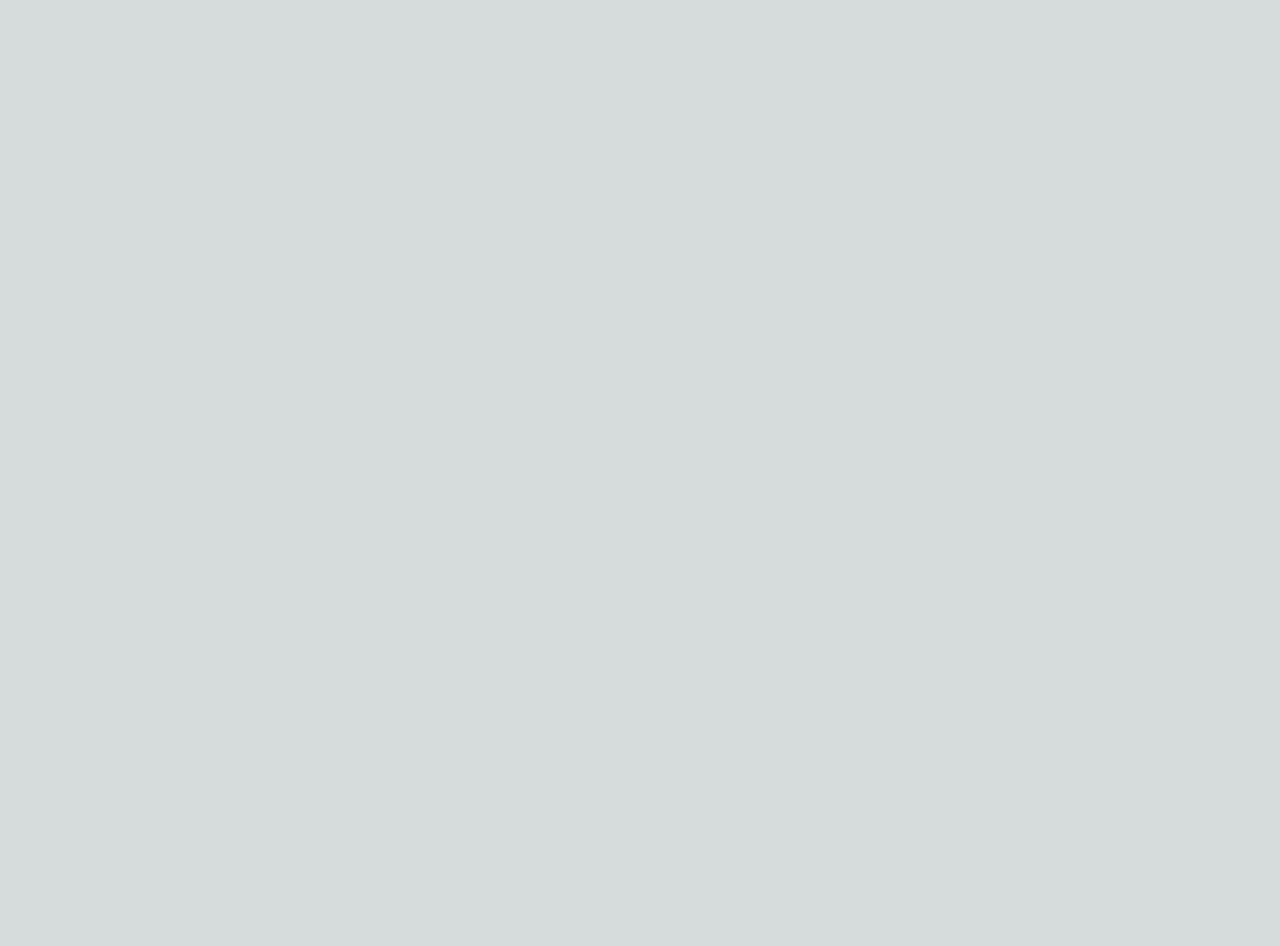
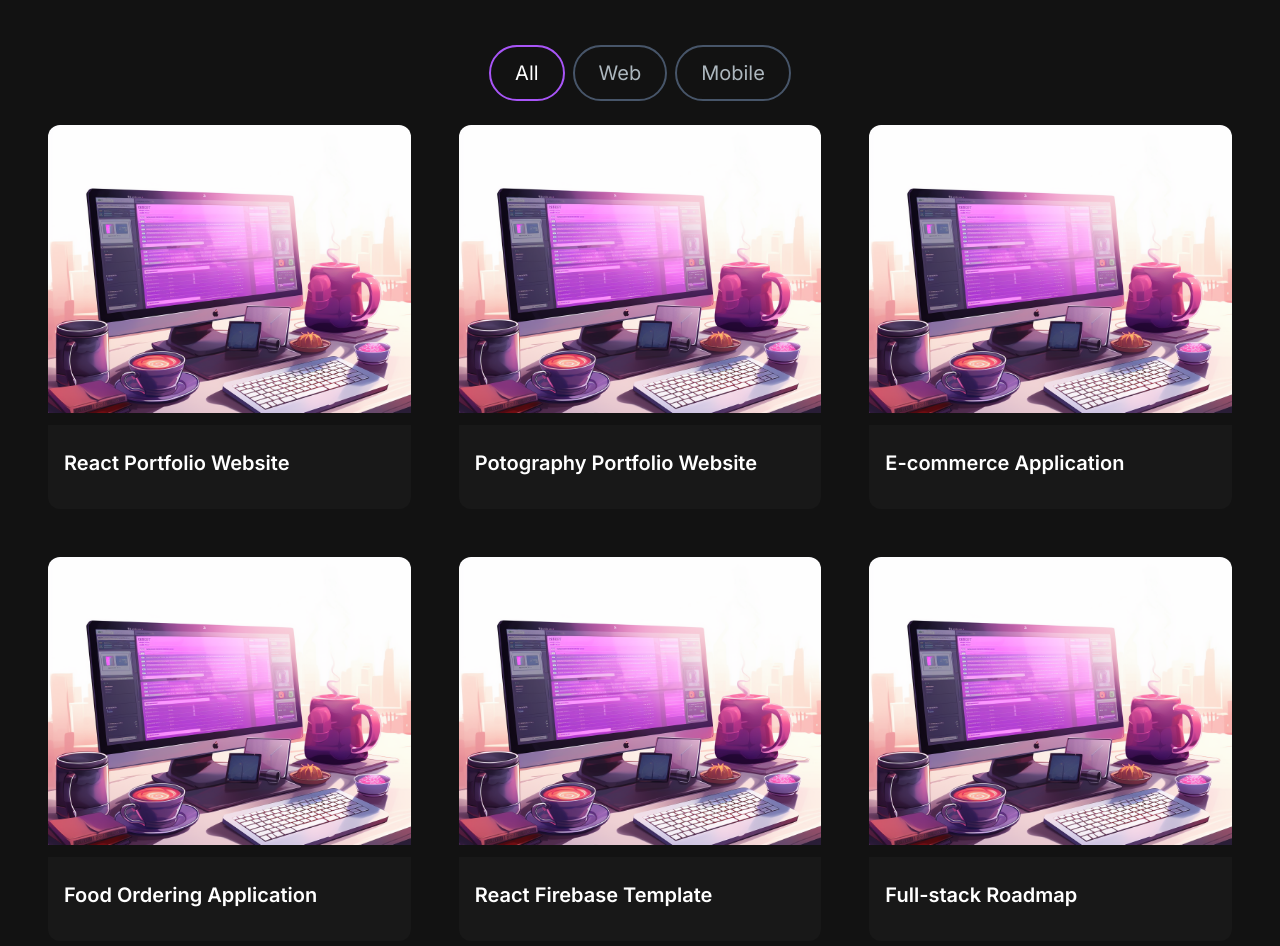
Before and after one commit to mksahota10/portfolio-website, a Next.js app: page / in a window 1280 px wide. Shown: the part 1500-2446 px from the top of the page. Before the commit the page ends 1433 px from the top, so only its background shows below. Built offline with nearby package versions, Linux system fonts and the light colour scheme.

Commit message:
project section completed

```diff
--- /dev/null
+++ b/app/components/ProjectCard.jsx
@@ -0,0 +1,34 @@
+import React from 'react'
+import { CodeBracketIcon, EyeIcon } from "@heroicons/react/24/outline";
+import Link from "next/link";
+
+const ProjectCard = ({ imgURL, title, description, gitUrl, previewUrl }) => {
+  return (
+    <div>
+        <div className="h-52 md:h-72 rounded-t-xl relative group"
+     style={{background: `url(${imgURL})`, backgroundSize: "cover"}}
+     >
+        <div className="overlay  flex items-center justify-center absolute top-0 left-0 w-full h-full bg-[#181818] bg-opacity-0 hidden group-hover:flex group-hover:bg-opacity-80 transition-all duration-500  ">
+        <Link
+            href={gitUrl}
+            className="h-14 w-14 mr-2 border-2 relative rounded-full border-[#ADB7BE] hover:border-white group/link"
+          >
+            <CodeBracketIcon className="h-10 w-10 text-[#ADB7BE] absolute top-1/2 left-1/2 transform -translate-x-1/2 -translate-y-1/2  cursor-pointer group-hover/link:text-white" />
+          </Link>
+          <Link
+            href={previewUrl}
+            className="h-14 w-14 border-2 relative rounded-full border-[#ADB7BE] hover:border-white group/link"
+          >
+            <EyeIcon className="h-10 w-10 text-[#ADB7BE] absolute top-1/2 left-1/2 transform -translate-x-1/2 -translate-y-1/2  cursor-pointer group-hover/link:text-white" />
+          </Link>
+        </div>
+     </div>
+     <div className="text-white rounded-b-xl mt-3 bg-[#181818] py-6 px-4">
+        <h5 className="text-xl font-semibold mb-2">{title}</h5>
+        <p className="text-[#ADB7BE]">{description}</p>
+     </div>
+     </div>
+  )
+}
+
+export default ProjectCard
--- /dev/null
+++ b/app/components/ProjectSection.jsx
@@ -0,0 +1,104 @@
+"use client"
+import React, {useState } from 'react'
+import ProjectCard from "./ProjectCard";
+import ProjectTag from "./ProjectTag";
+
+
+const projectsData = [
+    {
+      id: 1,
+      title: "React Portfolio Website",
+      description: "Project 1 description",
+      image: "/images/about-image.png",
+      tag: ["All", "Web"],
+      gitUrl: "/",
+      previewUrl: "/",
+    },
+    {
+      id: 2,
+      title: "Potography Portfolio Website",
+      description: "Project 2 description",
+      image: "/images/about-image.png",
+      tag: ["All", "Web"],
+      gitUrl: "/",
+      previewUrl: "/",
+    },
+    {
+      id: 3,
+      title: "E-commerce Application",
+      description: "Project 3 description",
+      image: "/images/about-image.png",
+      tag: ["All", "Web"],
+      gitUrl: "/",
+      previewUrl: "/",
+    },
+    {
+      id: 4,
+      title: "Food Ordering Application",
+      description: "Project 4 description",
+      image: "/images/about-image.png",
+      tag: ["All", "Mobile"],
+      gitUrl: "/",
+      previewUrl: "/",
+    },
+    {
+      id: 5,
+      title: "React Firebase Template",
+      description: "Authentication and CRUD operations",
+      image: "/images/about-image.png",
+      tag: ["All", "Web"],
+      gitUrl: "/",
+      previewUrl: "/",
+    },
+    {
+      id: 6,
+      title: "Full-stack Roadmap",
+      description: "Project 5 description",
+      image: "/images/about-image.png",
+      tag: ["All", "Web"],
+      gitUrl: "/",
+      previewUrl: "/",
+    },
+  ];
+
+const ProjectSection = () => {
+    const [tag, setTag] = useState("All")
+
+    const handleTagChange = (newTag) => {
+        setTag(newTag);
+    }
+
+    const filteredProjects = projectsData.filter((project) =>
+        project.tag.includes(tag)
+    )
+
+
+
+  return (
+    <>
+     <h2 className="text-center text-4xl font-bold text-white mt-4 mb-8 md:mb-12">
+        My Projects
+      </h2>
+      <div className="text-white flex flex-row justify-center items-center gap-2 text-white py-6">
+        <ProjectTag onClick={handleTagChange} name="All" isSelected={tag ==="All"}/>
+        <ProjectTag onClick={handleTagChange} name="Web" isSelected={tag ==="Web"}/>
+        <ProjectTag onClick={handleTagChange} name="Mobile" isSelected={tag ==="Mobile"}/>
+      </div>
+    <div className="grid md:grid-cols-3 gap-8 md:gap-12">
+    {filteredProjects.map((project) => (
+         <ProjectCard
+         key={project.id}
+          title={project.title}
+          description={project.drescription}
+          imgURL={project.image}
+          gitUrl={project.gitUrl}
+          previewUrl={project.previewUrl}
+          />
+          ))}
+          </div>
+
+    </>
+  )
+}
+
+export default ProjectSection
--- /dev/null
+++ b/app/components/ProjectTag.jsx
@@ -0,0 +1,15 @@
+import React from 'react'
+
+const ProjectTag = ({name, onClick, isSelected}) => {
+    const buttonStyles = isSelected
+    ? "text-white  border-purple-500"
+    : "text-[#ADB7BE] border-slate-600 hover:border-white"
+  return (
+    <button className={`${buttonStyles} rounded-full border-2 px-6 py-3 text-xl cursor-pointer"`}
+         onClick={() => onClick(name)}
+        >
+        {name}</button>
+  )
+}
+
+export default ProjectTag
--- a/app/page.js
+++ b/app/page.js
@@ -2,6 +2,7 @@
 import HeroSection from './components/HeroSection'
 import NavBar from './components/NavBar'
 import AboutSection from './components/AboutSection'
+import ProjectSection from "./components/ProjectSection";
 
 
 export default function Home() {
@@ -12,6 +13,7 @@
       <div class="container mt-24 mx-auto px-12 py-4">
       <HeroSection />
       <AboutSection />
+      <ProjectSection />
 
 
       </div>
```
